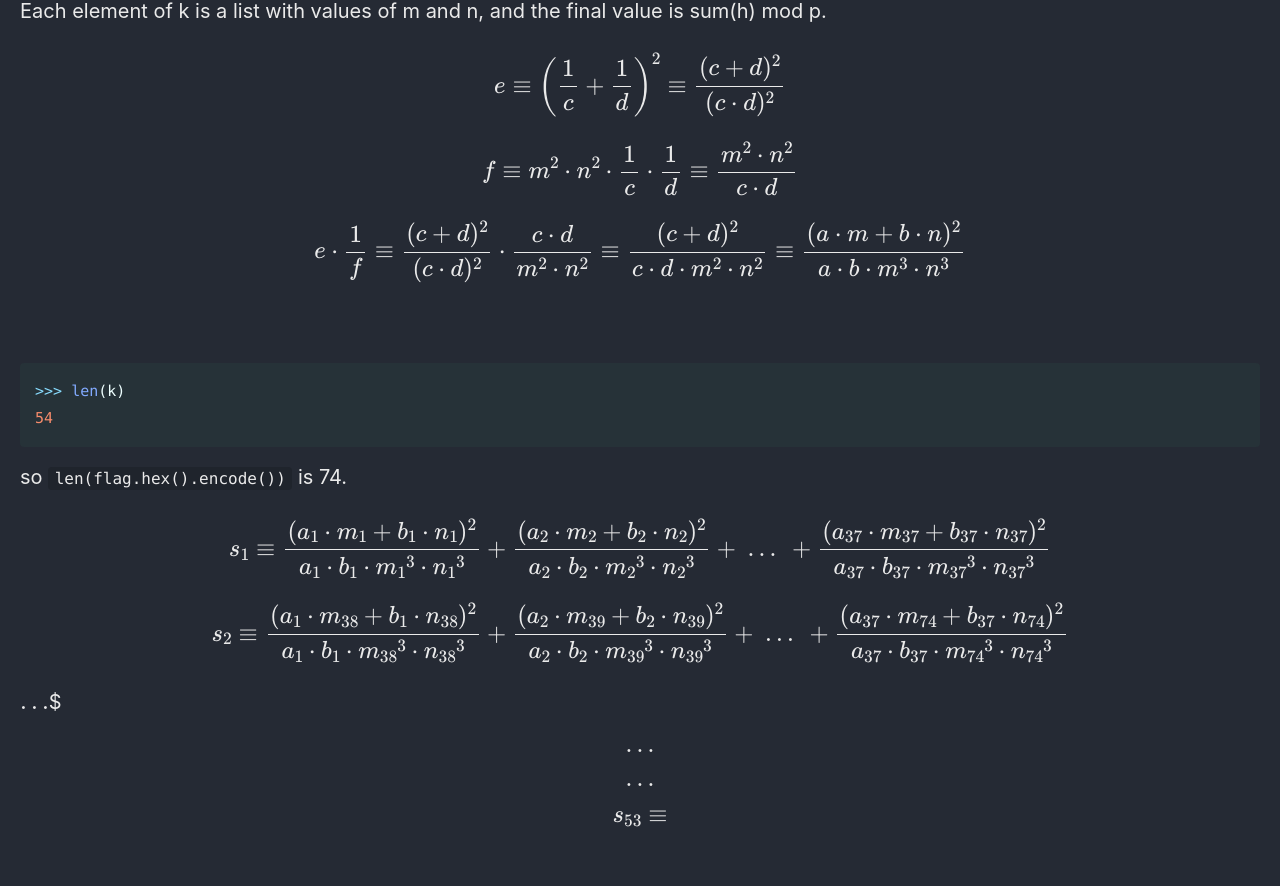
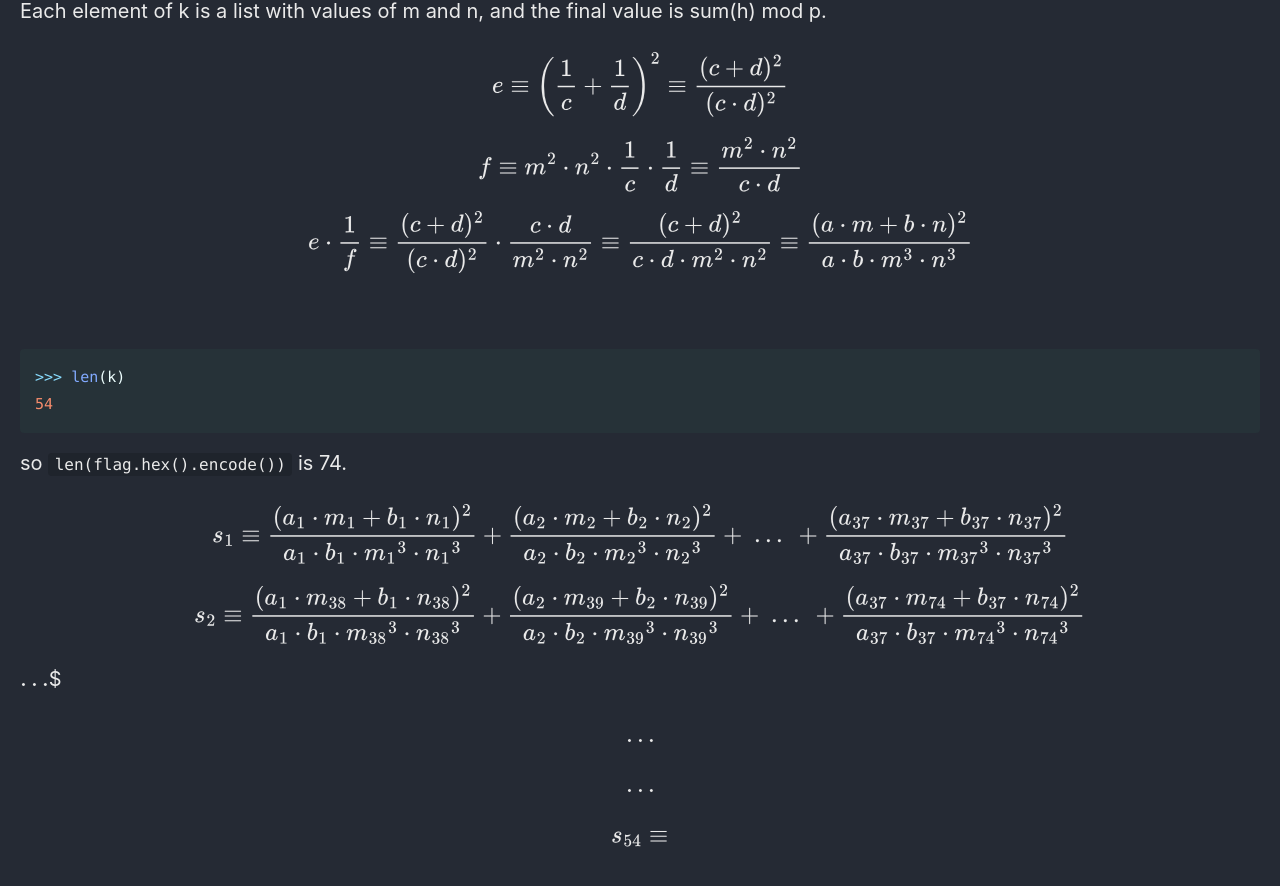
Before and after one commit to Connor-McCartney/Connor-McCartney.github.io, a Jekyll site: the page built from _pages/cryptography/other/syntelestis-Pearl-CTF-2024.md, in a window 1280 px wide and 900 px high, scrolled down 1200 px. Shown: the top 886 px of the window. Built offline with Jekyll 4.4.1, drawn with Linux system fonts in a browser that asks for light colours; cached includes are drawn as plain includes.

Commit message:
Update syntelestis-Pearl-CTF-2024.md

```diff
--- a/_pages/cryptography/other/syntelestis-Pearl-CTF-2024.md
+++ b/_pages/cryptography/other/syntelestis-Pearl-CTF-2024.md
@@ -75,4 +75,4 @@ $$...$$
 
 $$...$$
 
-$$s_{53} \equiv$$
+$$s_{54} \equiv$$
```
